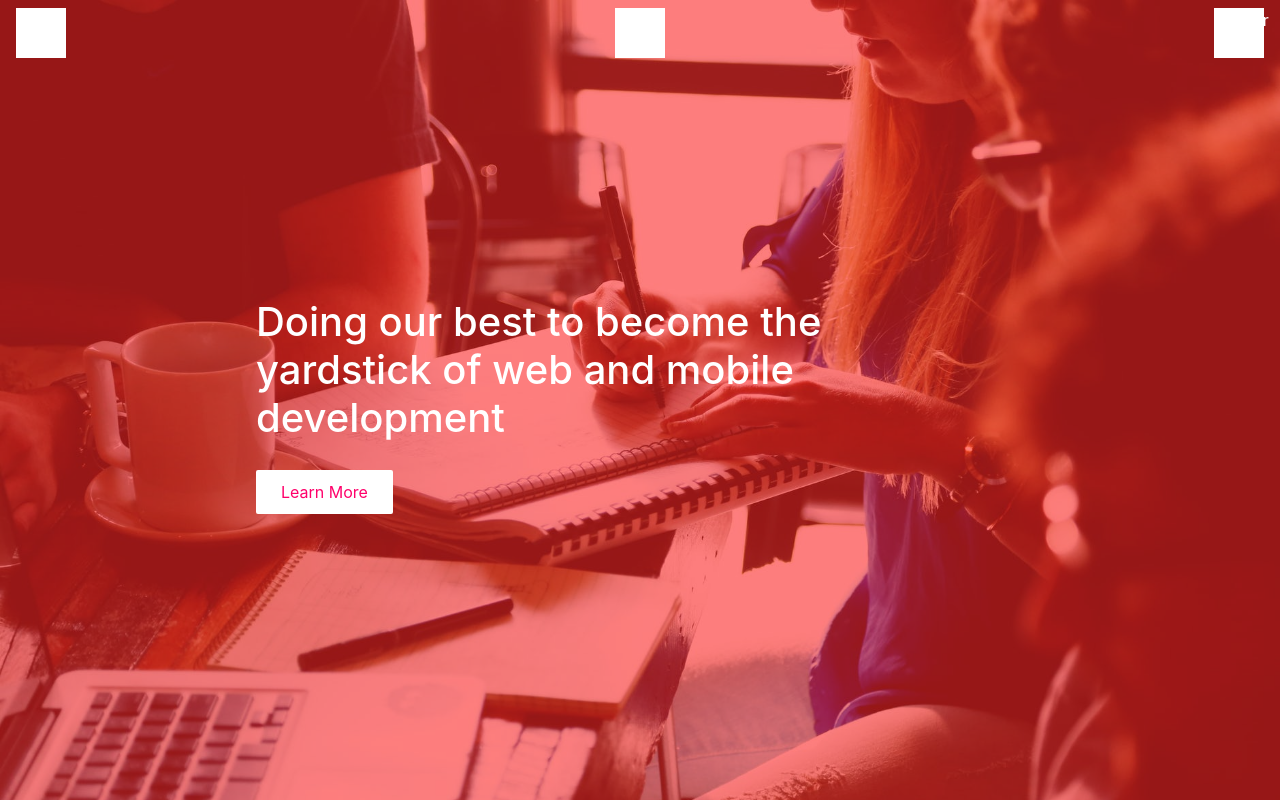
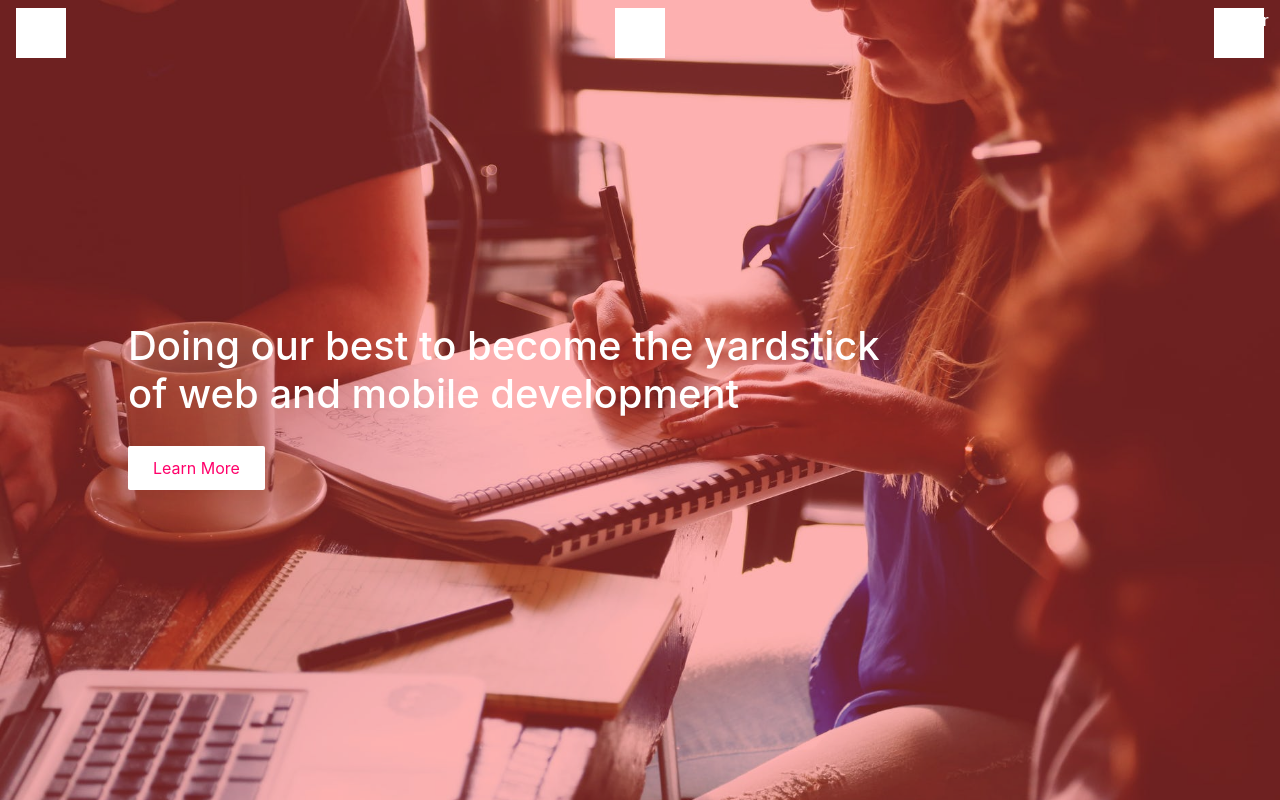
Before and after one commit to LilliamHaro/x-pink-fullpage, a plain HTML site: page index.html in a window 1280 px wide. Drawn offline with nearby package versions, Linux system fonts and the light colour scheme.

Commit message:
subiendo cambios de colores rgba

```diff
--- a/css/main.css
+++ b/css/main.css
@@ -21,7 +21,7 @@
   bottom: 0;
   left: 0;
   right: 0;
-  background:rgba(255,0,0,0.5)
+  background:rgba(255,0,0,0.3)
 }
 .bg-transparent {
   background-color: transparent,
@@ -57,7 +57,10 @@
 
 @media (min-width: 768px) {
 
+  .width-center-left {
+    width: 80vw;;
+  }
 .pd-r-8 {
-  padding-right: 8vw;
+  padding-right: 20vw;
 }
 }
```
